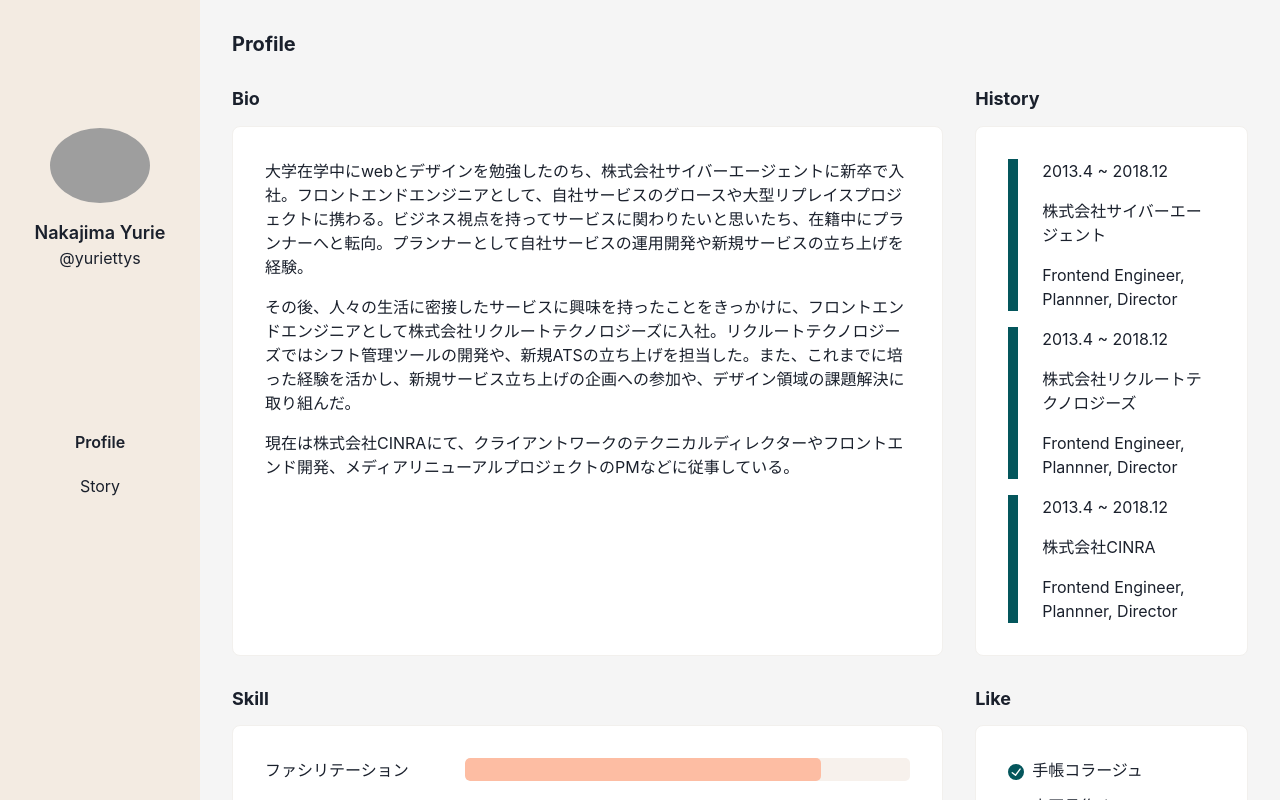
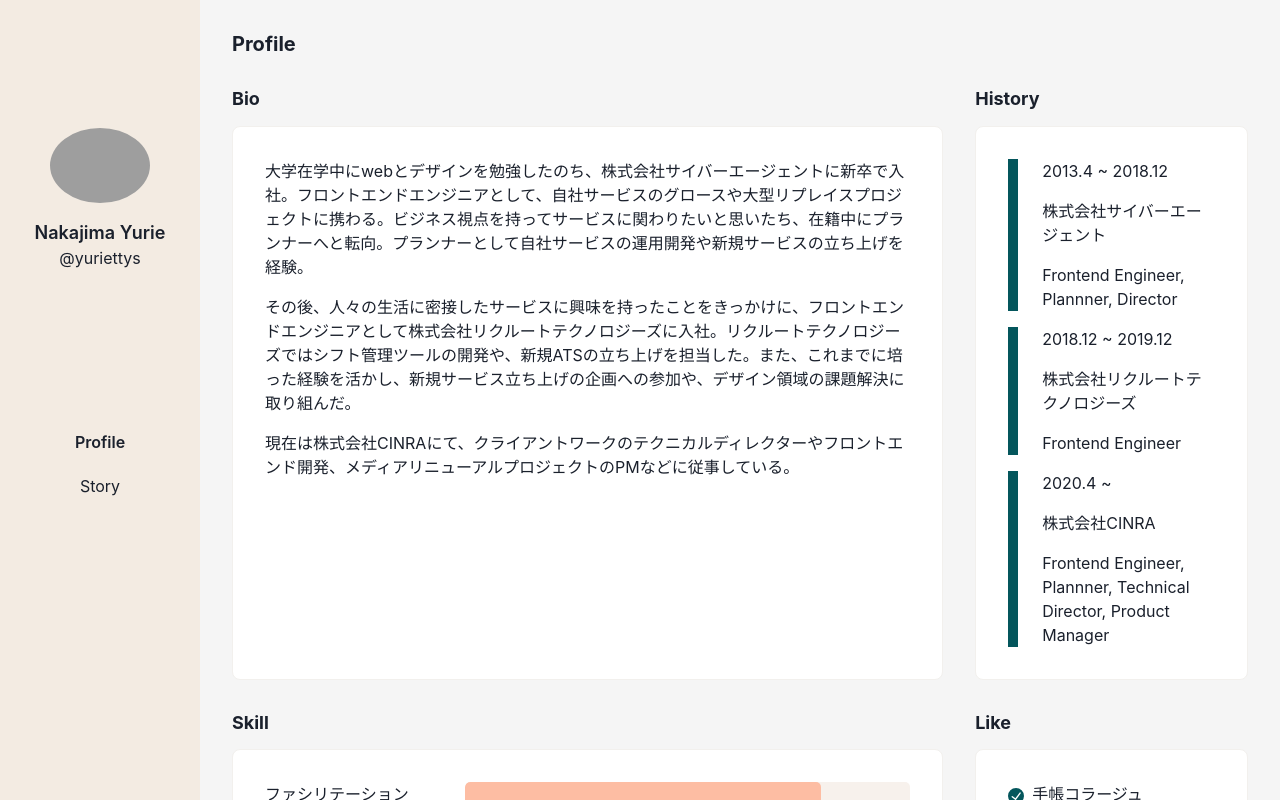
Before and after one commit to yuriettys/yuriettys-portfolio, a Next.js app: page / in a window 1280 px wide. Shown: the top 800 px of the page. Built offline with nearby package versions, Linux system fonts and the light colour scheme; grey boxes are pictures that could not be loaded.

Commit message:
fix: history component

```diff
--- /dev/null
+++ b/components/History.tsx
@@ -0,0 +1,34 @@
+import { Flex, Grid, Text } from "@chakra-ui/react";
+import { ContentBox } from "./ContentBox";
+
+type Props = {
+  items: {
+    date: string;
+    name: string;
+    position: string;
+  }[];
+};
+
+export const History = ({ items }: Props) => {
+  return (
+    <ContentBox title="History">
+      <Grid gap="4">
+        {items.map(({ name, date, position }, index) => {
+          return (
+            <Flex
+              gap={4}
+              key={index}
+              flexDirection="column"
+              paddingLeft={6}
+              borderLeft="10px solid #04565C"
+            >
+              <Text>{date}</Text>
+              <Text>{name}</Text>
+              <Text>{position}</Text>
+            </Flex>
+          );
+        })}
+      </Grid>
+    </ContentBox>
+  );
+};
--- a/data/history.json
+++ b/data/history.json
@@ -5,13 +5,13 @@
     "position": "Frontend Engineer, Plannner, Director"
   },
   {
-    "date": "2013.4 ~ 2018.12",
+    "date": "2018.12 ~ 2019.12",
     "name": "株式会社リクルートテクノロジーズ",
-    "position": "Frontend Engineer, Plannner, Director"
+    "position": "Frontend Engineer"
   },
   {
-    "date": "2013.4 ~ 2018.12",
+    "date": "2020.4 ~ ",
     "name": "株式会社CINRA",
-    "position": "Frontend Engineer, Plannner, Director"
+    "position": "Frontend Engineer, Plannner, Technical Director, Product Manager"
   }
 ]
--- a/pages/index.tsx
+++ b/pages/index.tsx
@@ -18,6 +18,7 @@ import likeJson from "../data/like.json";
 import skillJson from "../data/skill.json";
 import historyJson from "../data/history.json";
 import { CheckCircleIcon } from "@chakra-ui/icons";
+import { History } from "../components/History";
 
 const Home: NextPage = () => {
   return (
@@ -54,25 +55,7 @@ const Home: NextPage = () => {
               })}
             </Grid>
           </ContentBox>
-          <ContentBox title="History">
-            <Grid gap="4">
-              {historyJson.map(({ name, date, position }, index) => {
-                return (
-                  <Flex
-                    gap={4}
-                    key={index}
-                    flexDirection="column"
-                    paddingLeft={6}
-                    borderLeft="10px solid #04565C"
-                  >
-                    <Text>{date}</Text>
-                    <Text>{name}</Text>
-                    <Text>{position}</Text>
-                  </Flex>
-                );
-              })}
-            </Grid>
-          </ContentBox>
+          <History items={historyJson} />
           <ContentBox title="Skill">
             <Grid gap={8}>
               {skillJson.map(({ name, value }, index) => {
```
